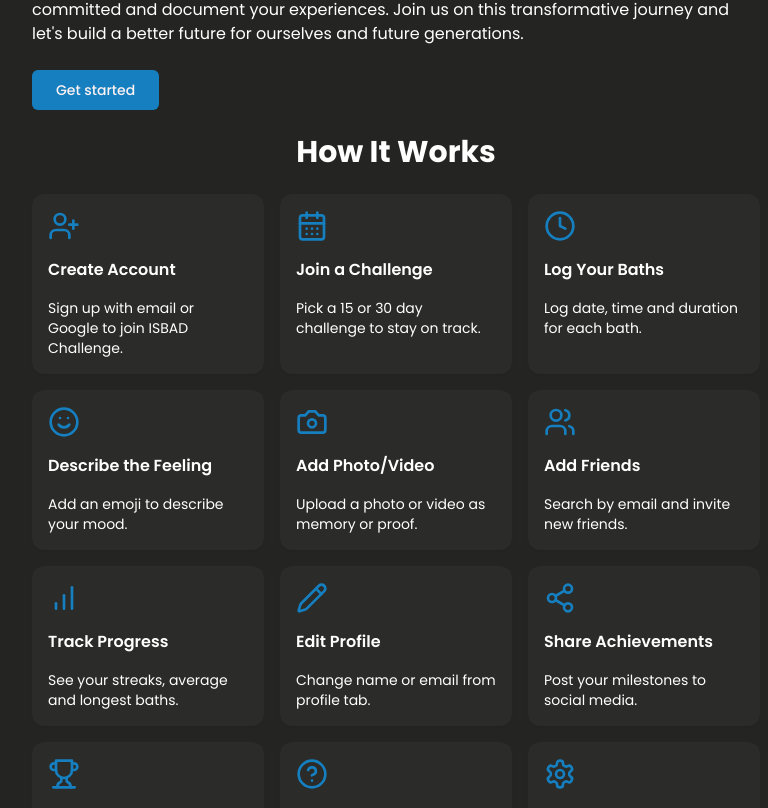
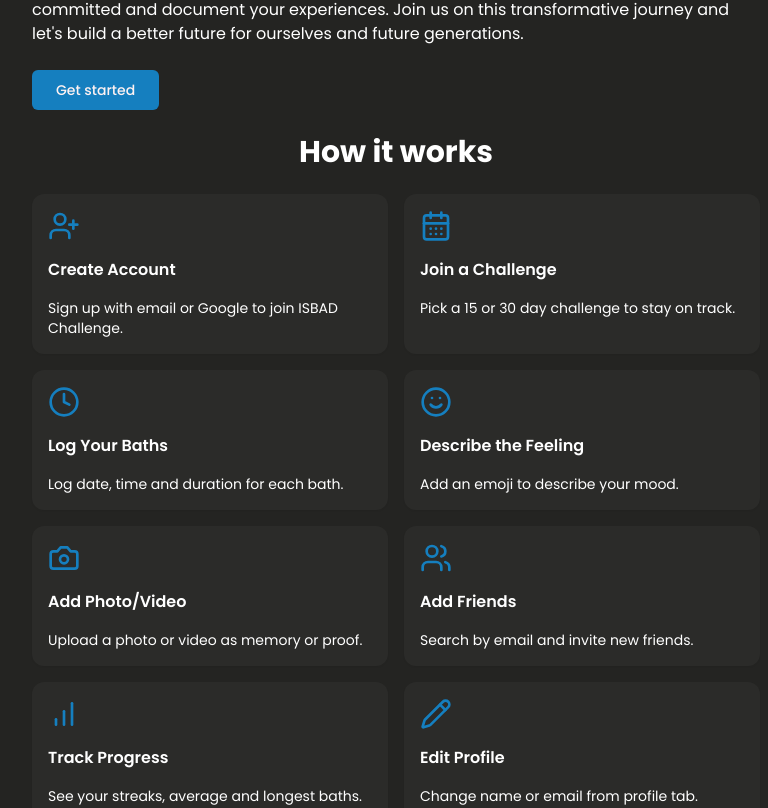
Before and after one commit to Oscar-Mattsson-790/isbad-challenge, a Next.js app: page /about in a window 1280 px wide. Shown: the part 290-1098 px from the top of the page, without its empty margins (244-1012 px from the left). Built offline with nearby package versions, Linux system fonts and the light colour scheme; no server answers.

Commit message:
fix grid on how it works- about page

```diff
--- a/components/how-it-works.tsx
+++ b/components/how-it-works.tsx
@@ -81,9 +81,9 @@ export default function HowItWorks() {
   return (
     <div className="mt-12 space-y-6">
       <h2 className="text-3xl font-bold text-white text-center">
-        How It Works
+        How it works
       </h2>
-      <div className="grid grid-cols-2 gap-4 sm:grid-cols-2 md:grid-cols-3">
+      <div className="grid grid-cols-2 gap-4 sm:grid-cols-2 md:grid-cols-2">
         {features.map((feature, index) => (
           <Card
             key={index}
```
